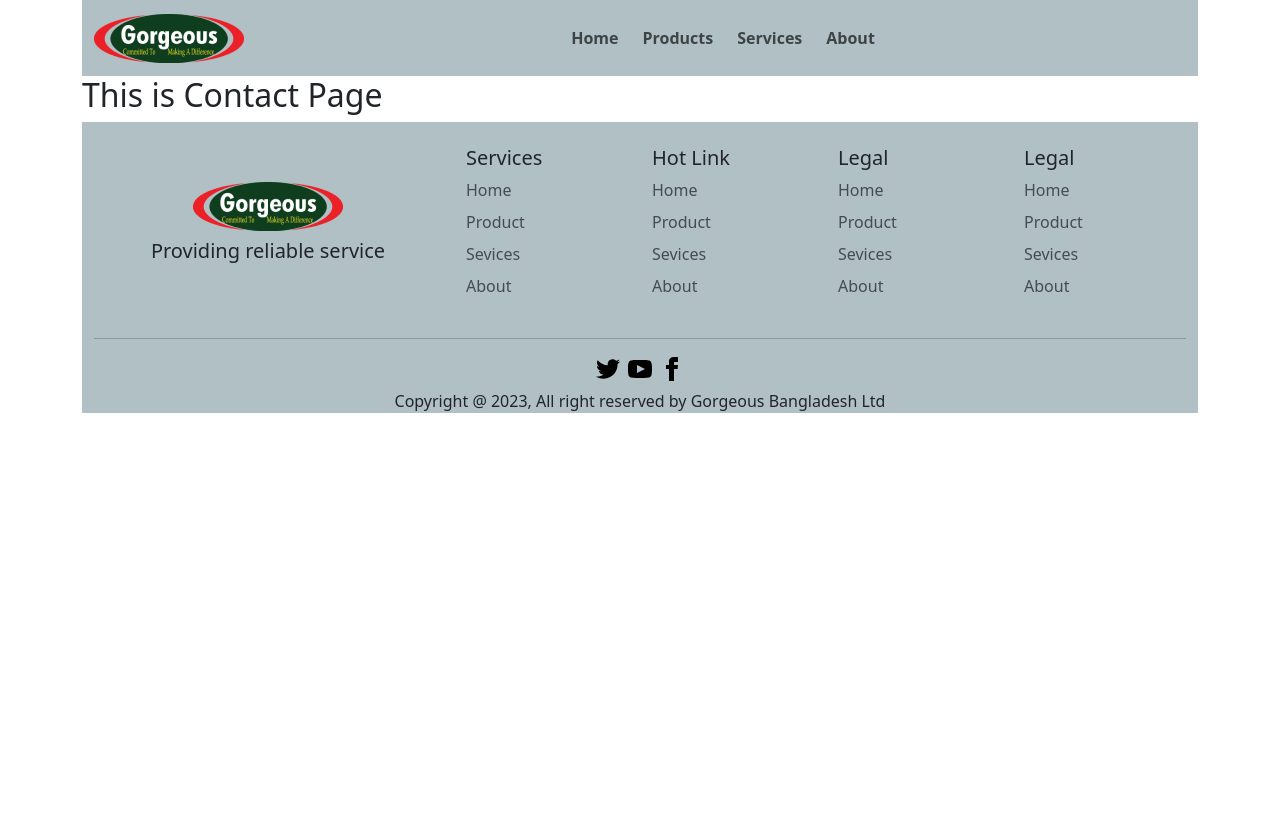
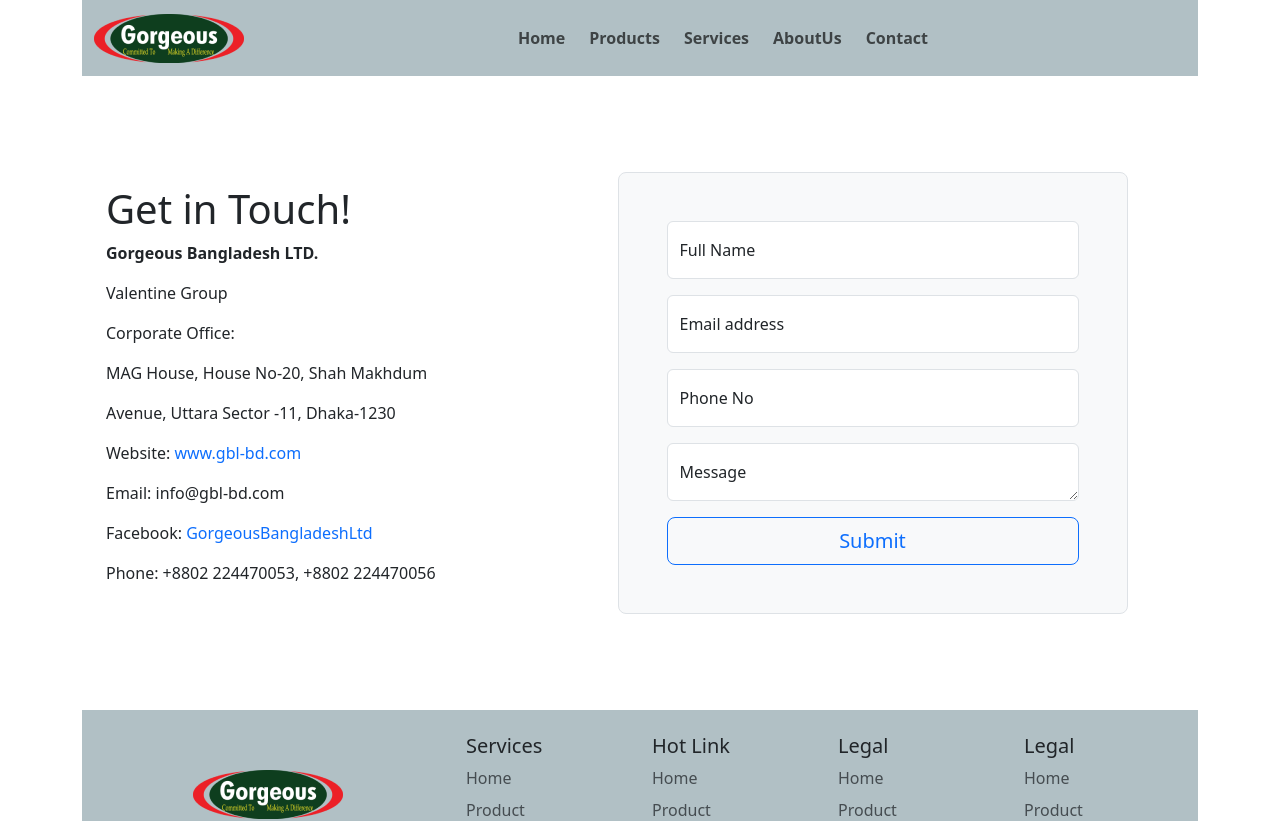
Before and after one commit to tuhinshuvra/gorgeousBangladeshLimited, a React (Create React App) app: page /contact in a window 1280 px wide. Shown: the top 821 px of the page. Before the commit the page ends 800 px from the top, so only its background shows below. Built offline with nearby package versions, Linux system fonts and the light colour scheme.

Commit message:
added and updated contact form

```diff
--- a/src/Pages/Contact/Contact.js
+++ b/src/Pages/Contact/Contact.js
@@ -1,9 +1,56 @@
 import React from 'react';
+import { Link } from 'react-router-dom';
 
 const Contact = () => {
     return (
-        <div>
-            <h2>This is Contact Page</h2>
+        <div className=''>
+            <div className="col-lg-12 px-4 py-5">
+                <div className="row align-items-center g-lg-5 py-5">
+                    <div className="col-lg-5 text-center text-lg-start">
+                        <div className="">
+                            <h1 className="text-3xl font-bold mb-2">Get in Touch!</h1>
+                            <p className=' fw-bold' >Gorgeous Bangladesh LTD.</p>
+                            <p> Valentine Group</p>
+                            <p> Corporate Office: </p>
+                            <p>MAG House, House No-20, Shah Makhdum</p>
+                            <p>Avenue, Uttara Sector -11, Dhaka-1230</p>
+                            <p>Website: <Link className=' text-decoration-none' to="www.gbl-bd.com">www.gbl-bd.com</Link> </p>
+                            <p>Email: info@gbl-bd.com</p>
+                            <p>Facebook: <Link className=' text-decoration-none' to="https://www.facebook.com/GorgeousBangladeshLtd">GorgeousBangladeshLtd</Link>  </p>
+                            <p>Phone: +8802 224470053, +8802 224470056</p>
+                        </div>
+                    </div>
+                    <div className="col-lg-6 mx-auto col-lg-5">
+                        <form className="p-4 p-md-5 border rounded-3 bg-light">
+                            <div className="form-floating mb-3">
+                                <input type="text" className="form-control" id="floatingInput" placeholder="Input full name" />
+                                <label htmlFor="floatingInput">Full Name</label>
+                            </div>
+                            <div className="form-floating mb-3">
+                                <input type="email" className="form-control" id="floatingInput" placeholder="name@example.com" />
+                                <label htmlFor="floatingInput">Email address</label>
+                            </div>
+                            <div className="form-floating mb-3">
+                                <input type="text" className="form-control" id="floatingInput" placeholder="0123456789" />
+                                <label htmlFor="floatingInput">Phone No</label>
+                            </div>
+                            <div className="form-floating mb-3">
+                                <textarea type="message" className="form-control" id="floatingInput" placeholder="Input message" />
+                                <label htmlFor="floatingInput">Message</label>
+                            </div>
+
+                            {/* <div className="checkbox mb-3">
+                                <label>
+                                    <input type="checkbox" value="remember-me" /> Remember me
+                                </label>
+                            </div> */}
+                            <button className="w-100 btn btn-lg btn-outline-primary" type="submit">Submit</button>
+                            {/* <hr className="my-4" /> */}
+                            {/* <small className="text-muted">By clicking Sign up, you agree to the terms of use.</small> */}
+                        </form>
+                    </div>
+                </div>
+            </div>
         </div>
     );
 };
--- a/src/Pages/Experience/Experience.js
+++ b/src/Pages/Experience/Experience.js
@@ -9,6 +9,7 @@
 import CategorySix from '../../assets/images/categories/RMG_Sector.png'
 
 import './Experience.css';
+import { Link } from 'react-router-dom';
 
 const Experience = () => {
     return (
@@ -67,7 +68,9 @@
                         </p>
                         <div className="d-grid gap-2 d-md-flex justify-content-md-start">
                             {/* <button type="button" className="btn btn-primary btn-lg px-4 me-md-2">Explore More</button> */}
-                            <button type="button" className="btn btn-success btn-lg px-4   rounded-pill fw-bold">Explore More</button>
+                            <Link to="/about">
+                                <button type="button" className="btn btn-success btn-lg px-4   rounded-pill fw-bold">Explore More</button>
+                            </Link>
                         </div>
                     </div>
                 </div>
--- a/src/Pages/Shared/Navbar/Navbar.js
+++ b/src/Pages/Shared/Navbar/Navbar.js
@@ -31,11 +31,11 @@
                                 <Link className="nav-link btn btn-outline-success border-0  mx-lg-1 fw-bold" to="/category_details">Category</Link>
                             </li> */}
                             <li className="nav-item">
-                                <Link className="nav-link btn btn-outline-success border-0  mx-lg-1  fw-bold" to="/about">About</Link>
+                                <Link className="nav-link btn btn-outline-success border-0  mx-lg-1  fw-bold" to="/about">AboutUs</Link>
                             </li>
-                            {/* <li className="nav-item">
+                            <li className="nav-item">
                                 <Link className="nav-link btn btn-outline-success border-0  mx-lg-1  fw-bold" to="/contact">Contact</Link>
-                            </li> */}
+                            </li>
                             {/* <li className="nav-item">
                                 <Link className="nav-link btn btn-outline-success border-0  mx-lg-1  fw-bold" to="/login">Login</Link>
                             </li> */}
```
Also changed, not shown: 1 other file (tests, documents, lock files or other folders).
